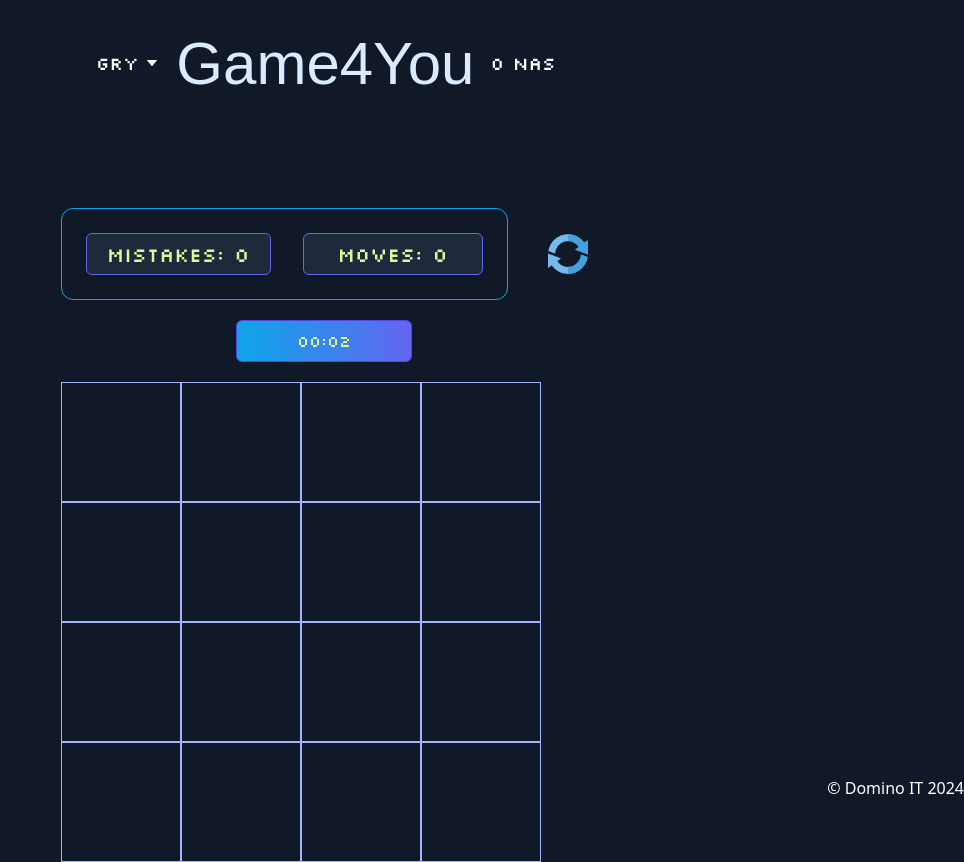
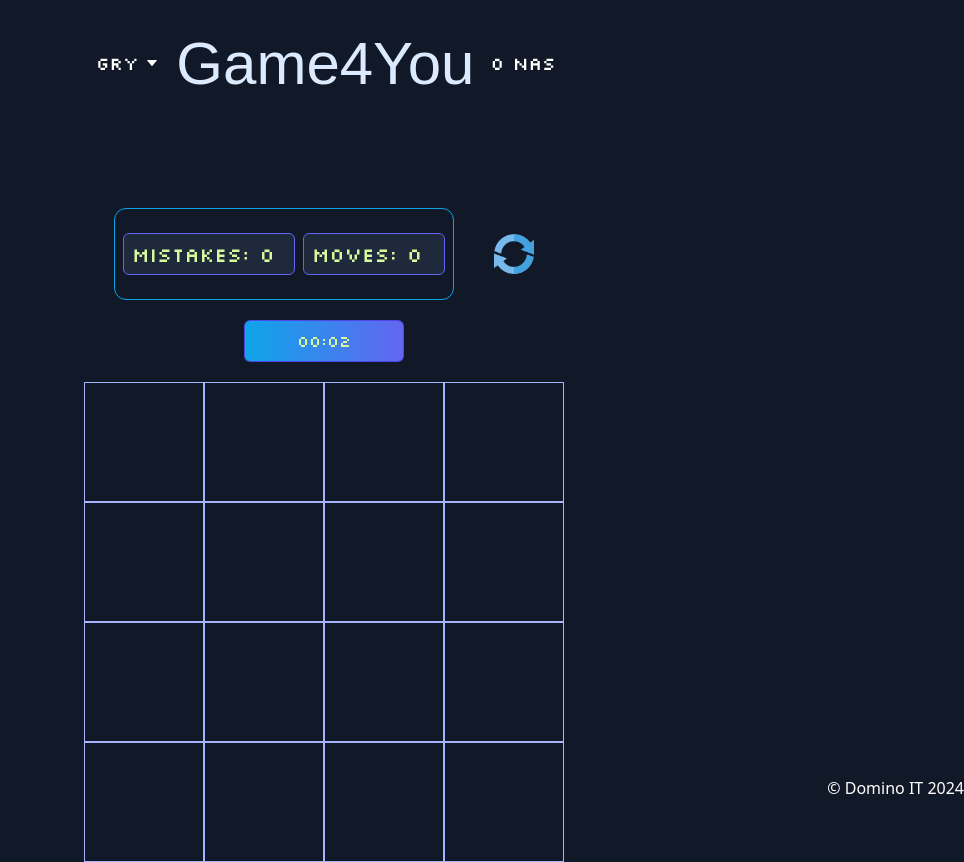
Before and after one commit to DominoxB/Game4You, a Vue app: page /MemoryGame in a window 1280 px wide. Both pictures are taken after a click on the button "START". Shown: the whole page, without its empty margins (316-1280 px from the left). Built offline with nearby package versions, Linux system fonts and the light colour scheme; a web font is replaced by a local one; what tailwindcss-animated would draw is missing.

Commit message:
feat: work with board info width

```diff
--- a/src/components/atoms/MemoryInfoBoard.vue
+++ b/src/components/atoms/MemoryInfoBoard.vue
@@ -1,8 +1,8 @@
 <template>
   <div
-    class="flex space-x-2 md:space-x-8 justify-center text-center border border-sky-500 py-4 md:p-6 rounded-xl text-lime-200 px-2 md:text-xl uppercase font-silk">
-    <div class="border border-indigo-500 px-1 md:px-2 py-1.5 rounded-md bg-slate-800 w-[137px] md:w-[185px]">Mistakes: {{ mistakesCounter }}</div>
-    <div class="border border-indigo-500 px-1 md:px-2 py-1.5 rounded-md bg-slate-800 w-[111px] md:w-[180px]">Moves: {{ movesCounter }}</div>
+    class="flex space-x-2 justify-center border border-sky-500 px-2 py-4 md:py-6 rounded-xl text-lime-200 md:text-xl uppercase font-silk">
+    <div class="border border-indigo-500 px-1 md:px-2 py-1.5 rounded-md bg-slate-800 w-[135px] md:w-[172px]">Mistakes: {{ mistakesCounter }}</div>
+    <div class="border border-indigo-500 px-1 md:px-2 py-1.5 rounded-md bg-slate-800 w-[111px] md:w-[142px]">Moves: {{ movesCounter }}</div>
   </div>
 </template>
 
```
